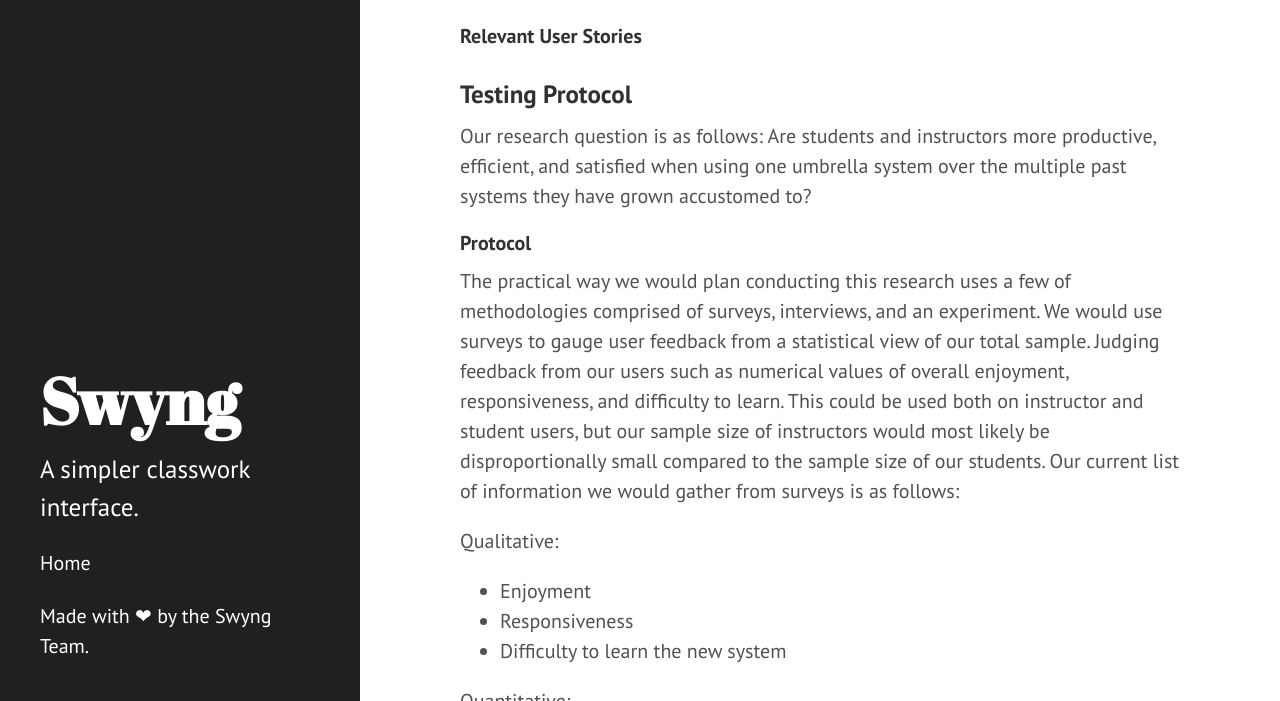
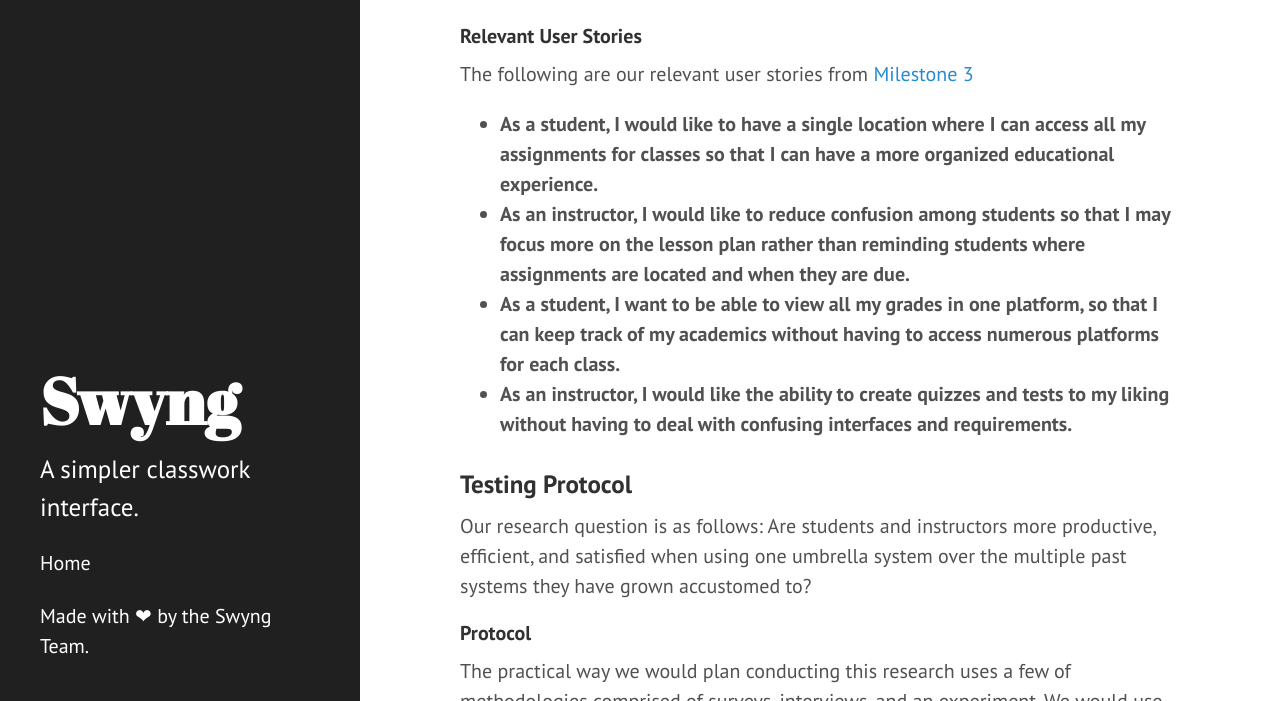
Before and after one commit to MediocreCode/4800TermProject, a Jekyll site: the page built from milestone4.md, in a window 1280 px wide and 900 px high, scrolled down 556 px, cut to the strip 199-900 px from the top of the window. Built offline with Jekyll 4.4.1, drawn with Linux system fonts in a browser that asks for light colours.

Commit message:
user stories

```diff
--- a/milestone4.md
+++ b/milestone4.md
@@ -12,6 +12,13 @@
 <iframe style="border: 1px solid rgba(0, 0, 0, 0.1);" width="800" height="450" src="https://www.figma.com/embed?embed_host=share&url=https%3A%2F%2Fwww.figma.com%2Fproto%2FjtKxQIFpVyZL2S7Cr2uwaw%2FMilestone-4%3Fnode-id%3D5%253A3%26scaling%3Dcontain%26page-id%3D0%253A1%26starting-point-node-id%3D5%253A3%26show-proto-sidebar%3D1" allowfullscreen></iframe>
 
 #### Relevant User Stories
+
+The following are our relevant user stories from [Milestone 3](./milestone3.md)
+
+* <b>As a student, I would like to have a single location where I can access all my assignments for classes so that I can have a more organized educational experience.</b>
+* <b>As an instructor, I would like to reduce confusion among students so that I may focus more on the lesson plan rather than reminding students where assignments are located and when they are due.</b>
+* <b>As a student, I want to be able to view all my grades in one platform, so that I can keep track of my academics without having to access numerous platforms for each class.</b>
+* <b>As an instructor, I would like the ability to create quizzes and tests to my liking without having to deal with confusing interfaces and requirements.</b>
 
 ### Testing Protocol
 
```
